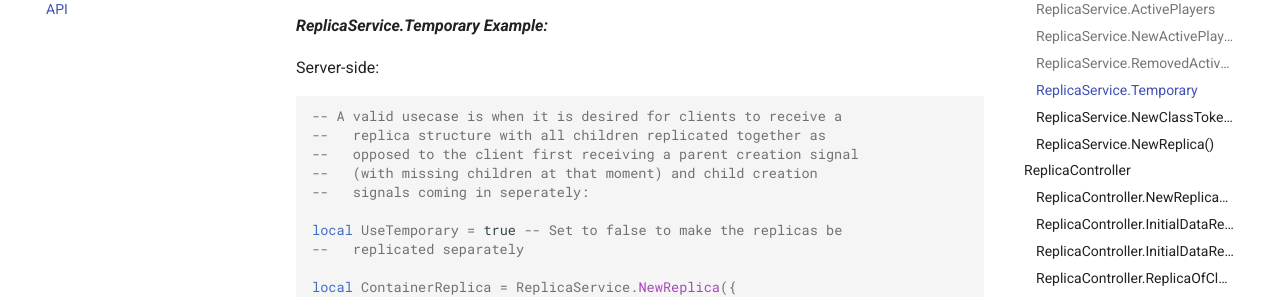
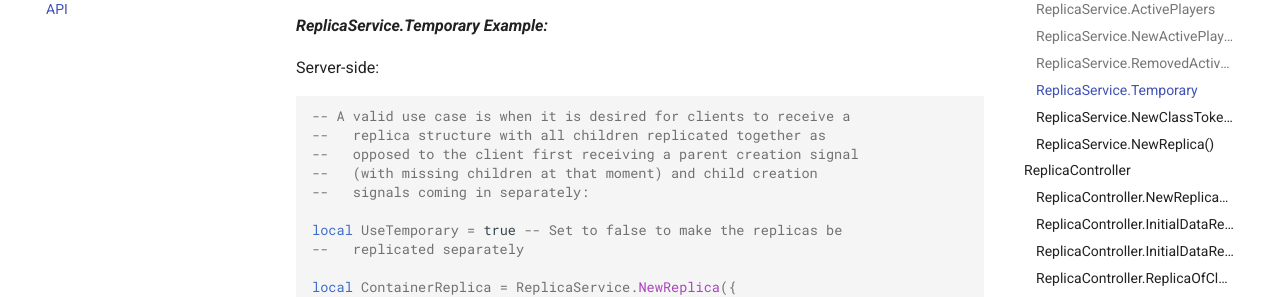
Before and after one commit to MadStudioRoblox/ReplicaService, an MkDocs documentation site: the page built from docs/api.md, in a window 1280 px wide and 900 px high, scrolled down 1679 px. Shown: the part 153-450 px from the top of the window. Built offline with MkDocs 1.6.1 and Material for MkDocs 9.7.7, drawn with Linux system fonts in a browser that asks for light colours; comment, search, counter and statistics services are not loaded; some of the changed text lies outside the part shown.

Commit message:
Typo fix

````diff
--- a/docs/api.md
+++ b/docs/api.md
@@ -63,11 +63,11 @@ when immediate replication of individual nested replicas is not desirable.
 
 Server-side:
 ```lua
--- A valid usecase is when it is desired for clients to receive a
+-- A valid use case is when it is desired for clients to receive a
 --   replica structure with all children replicated together as
 --   opposed to the client first receiving a parent creation signal
 --   (with missing children at that moment) and child creation
---   signals coming in seperately:
+--   signals coming in separately:
 
 local UseTemporary = true -- Set to false to make the replicas be
 --   replicated separately
````
Also changed, not shown: other parts of docs/api.md (+2 -2 lines), docs/index.md (+1 -1 lines), docs/tutorial/settingup.md (+1 -1 lines).
